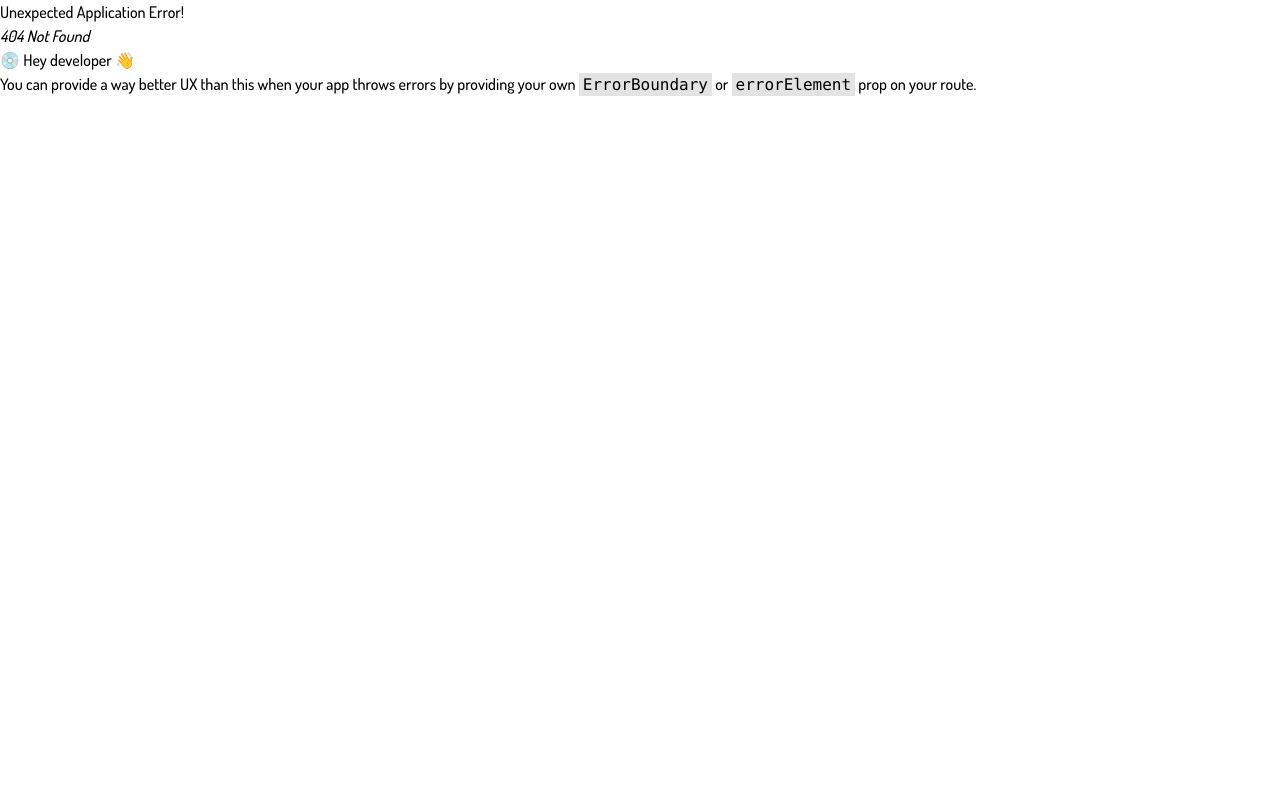
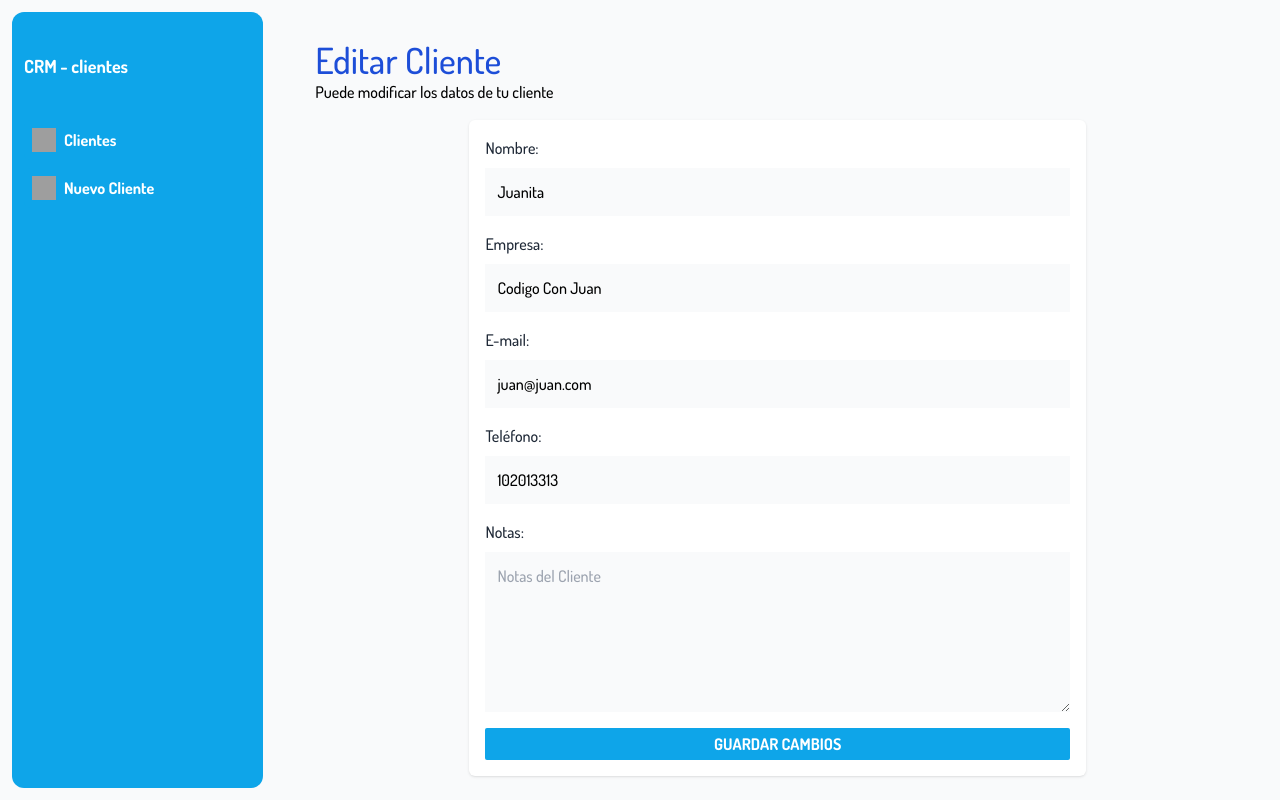
Before and after one commit to HLena/CRMReact, a React (Vite) app: page /customer/1/edit in a window 1280 px wide. Before the commit this address had no page. Built offline with nearby package versions, Linux system fonts and the light colour scheme; data requests are answered from the project's data file; grey boxes are pictures that could not be loaded.

Commit message:
feat: create method to get and update a customer by id

```diff
--- a/db.json
+++ b/db.json
@@ -1,11 +1,12 @@
 {
   "customers": [
     {
-      "id": 1,
-      "name": "Juan",
-      "phone": 102013313,
+      "name": "Juanita",
+      "emprise": "Codigo Con Juan",
       "email": "juan@juan.com",
-      "emprise": "Codigo Con Juan"
+      "phone": "102013313",
+      "notas": "nueva Nota",
+      "id": 1
     },
     {
       "id": 2,
@@ -36,11 +37,11 @@
       "emprise": "Codigo Con Juan"
     },
     {
-      "nombre": "Juan",
-      "empresa": "70348166",
+      "name": "Pepito",
+      "emprise": "",
       "email": "gordillo.vi20@gmail.com",
-      "telefono": "983863399",
-      "notas": "",
+      "phone": "",
+      "notas": "Nueva Nota",
       "id": 6
     },
     {
--- a/src/data/customers.js
+++ b/src/data/customers.js
@@ -1,3 +1,4 @@
+import EditCustomer from "../pages/EditCustomer";
 
 const getCustomers = async () => {
     try {
@@ -10,7 +11,6 @@ const getCustomers = async () => {
 }
 
 const postCustomer = async (newCustomer) => {
-    console.log(newCustomer);
     try {
         const response = await fetch(import.meta.env.VITE_API_URL, {
             method: 'POST',
@@ -27,8 +27,37 @@ const postCustomer = async (newCustomer) => {
     }
 }
 
+const getCustomerById = async (id) => {
+    try {
+        const response = await fetch(`${import.meta.env.VITE_API_URL}/${id}`);
+        const result = await response.json()
+        return result;
+    } catch (error) {
+        console.error("Error to get a customer by Id:", error);
+    }
+}
+
+const updateCustomer = async (id, newData) => {
+    try {
+        const response = await fetch(`${import.meta.env.VITE_API_URL}/${id}`, {
+            method: 'PUT',
+            body: JSON.stringify(newData),
+            headers:{
+                'Content-Type': 'application/json'
+            }
+        });
+        await response.json()
+
+    } catch (error) {
+        console.error("Error editing a customer:", error);
+    }
+}
+
+
 
 export {
     getCustomers,
-    postCustomer
+    postCustomer,
+    getCustomerById,
+    updateCustomer
 }
--- a/src/main.jsx
+++ b/src/main.jsx
@@ -6,6 +6,9 @@ import Layout from './components/Layout';
 import NewCustomer, {action as newCustomerAction } from './pages/NewCustomer';
 import Index, { loader as loaderCustomer } from './pages/Index';
 import Error  from './pages/Error';
+import EditCustomer, {
+  action as editCustomerAction,
+  loader as editCustomerLoader } from './pages/EditCustomer';
 
 
 const router = createBrowserRouter([
@@ -22,7 +25,15 @@ const router = createBrowserRouter([
       {
         path: '/customer/new',
         element: <NewCustomer/>,
-        action: newCustomerAction
+        action: newCustomerAction,
+        errorElement: <Error/>
+      },
+      {
+        path: '/customer/:customerId/edit',
+        element:<EditCustomer/>,
+        loader: editCustomerLoader,
+        action: editCustomerAction,
+        errorElement: <Error/>
       }
     ]
   }
--- /dev/null
+++ b/src/pages/EditCustomer.jsx
@@ -0,0 +1,68 @@
+import { useLoaderData,  Form as FormRRD, redirect, useActionData, useNavigate } from "react-router-dom";
+import { getCustomerById, updateCustomer } from "../data/customers";
+import Form from "../components/Form";
+import { isEmail } from "../helper/validations";
+
+export const loader = async ({params}) => {
+    const response = await getCustomerById(params.customerId);
+    if(Object.values(response).length === 0){
+        throw new Response('', {
+            status: 404,
+            statusText: 'No hay resultado'
+        })
+    }
+    return response
+}
+
+export const action = async ({request, params}) => {
+    const formData = await request.formData();
+    const data = Object.fromEntries(formData);
+    const email = formData.get('email');
+
+    const errors = [];
+    if(Object.values(data).includes('')){
+        errors.push('Todos los campos son abligatorios')
+    } else if(!isEmail(email)){
+        errors.push('El email no es válido  ')
+    }
+
+    if(errors.keys().length) {
+        return errors;
+    }
+    await updateCustomer(params.customerId , data);
+    return redirect('/')
+}
+
+const EditCustomer = () => {
+    const navigate = useNavigate()
+
+    const customer = useLoaderData();
+    const errors = useActionData();
+
+    return (
+        <div>
+            <h1 className="text-4xl text-blue-700"> Editar Cliente </h1>
+            <p>Puede modificar los datos de tu cliente</p>
+            <div className="shadow p-4 mt-4 mx-auto w-8/12 bg-white rounded-md">
+            {/* {
+                errors?.length &&
+                errors.map((err, id) =>
+                <Error key={id}>{err}</Error>
+                )
+            } */}
+            <FormRRD
+                method='post'
+                noValidate
+            >
+                <Form customer = {customer}/>
+                <input
+                className="bg-sky-500 text-white uppercase font-bold py-1 px-2 w-full rounded-sm"
+                type="submit"
+                value={'Guardar cambios'}/>
+            </FormRRD>
+            </div>
+        </div>
+    )
+}
+
+export default EditCustomer
```
